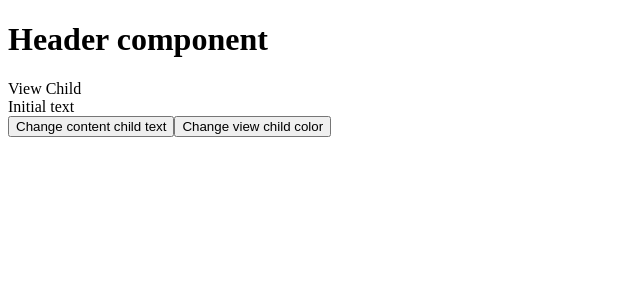
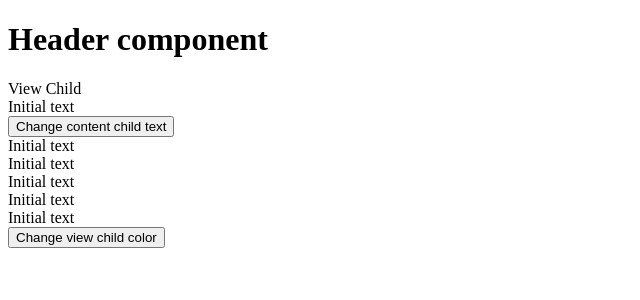
Before and after one commit to sgkazakov/Angular-4-example, an Angular app: page / in a window 1280 px wide. Shown: the top 300 px of the page, without its empty margins (0-640 px from the left). Built offline with nearby package versions, Linux system fonts and the light colour scheme.

Commit message:
ViewChildren added

```diff
--- a/src/app/components/view-content-child/combine-child/combine-child.component.html
+++ b/src/app/components/view-content-child/combine-child/combine-child.component.html
@@ -1,5 +1,10 @@
 <view-child>
     <content-child></content-child>
 </view-child>
+<content-child></content-child>
+<content-child></content-child>
+<content-child></content-child>
+<content-child></content-child>
+<content-child></content-child>
 
 <button (click)="changdViewChildColor()">Change view child color</button>
--- a/src/app/components/view-content-child/combine-child/combine-child.component.ts
+++ b/src/app/components/view-content-child/combine-child/combine-child.component.ts
@@ -1,4 +1,4 @@
-import { Component, ContentChild, ViewChild, AfterContentInit, AfterViewInit, ElementRef } from "@angular/core";
+import { Component, ContentChild, ViewChild, AfterContentInit, AfterViewInit, ElementRef, ViewChildren, QueryList } from "@angular/core";
 import { ContentChildComponent } from "../content-child/content-child.component";
 import { ViewChildComponent } from "../view-child/view-child.component";
 
@@ -11,20 +11,29 @@ export class CombineChildComponent implements AfterContentInit, AfterViewInit {
     @ViewChild(ViewChildComponent)
     private viewChild: ViewChildComponent;
 
+    @ViewChildren(ContentChildComponent)
+    private divChildren: QueryList<ContentChildComponent>;
+
     private changdViewChildColor() {
         this.viewChild.viewChildColor = !this.viewChild.viewChildColor;
     }
 
     public ngAfterContentInit(): void {
         debugger
+        if (this.divChildren != null) {
+
+            this.divChildren.forEach(a => console.log(a.text))
+        }
         // this div doesn't exist yet
         // this.viewChild.viewChildColor = true;
     }
 
     public ngAfterViewInit(): void {
         debugger
+
         // you can't change the value in after view init
         // you can if you call change detection
+        // this.divChildren.forEach((a, index) => a.text = index.toString())
         // this.viewChild.viewChildColor = false;
     }
 }
```
